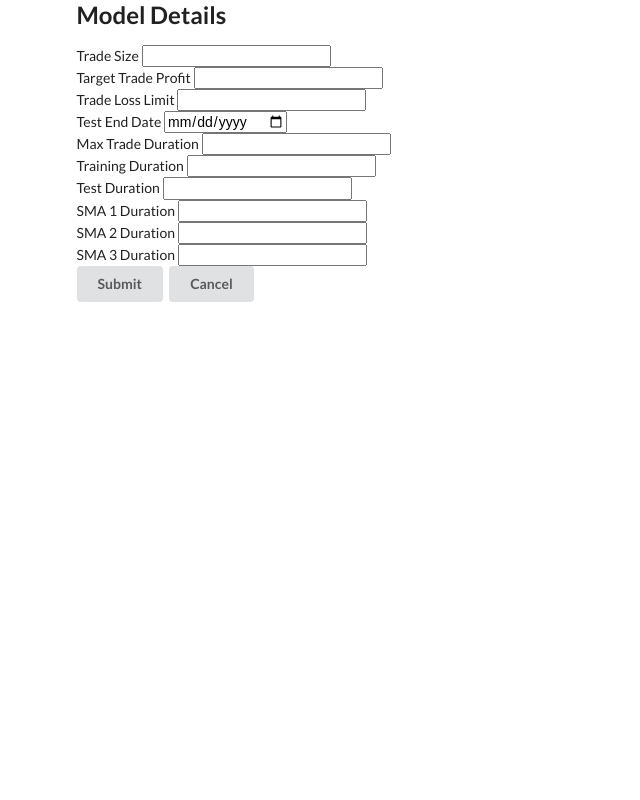
After one commit to colinmoughton/Ginger, a FastAPI app: template templates/model_details.html in a window 1280 px wide. The commit adds this page. Shown: the whole page, without its empty margins (0-640 px from the left). Run offline with FastAPI, Linux system fonts and the light colour scheme; the template is opened without the code that fills it, so the values that code supplies are empty; some libraries are stand-ins or nearby versions.

Commit message:
added in more db columns for the model and a page to enter model details

```diff
--- a/app.py
+++ b/app.py
@@ -1,8 +1,7 @@
 from fastapi import FastAPI, Depends, Request, Form, status
-
-from starlette.responses import RedirectResponse
+from fastapi.responses import RedirectResponse
 from starlette.templating import Jinja2Templates
-
+from datetime import datetime
 from sqlalchemy.orm import Session
 
 import models
@@ -10,7 +9,7 @@ from database import SessionLocal, engine
 
 models.Base.metadata.create_all(bind=engine)
 
-from models import StockList, metadata_obj
+from models import StockList, PredictiveModel
 from sqlalchemy import Table, select
 import matplotlib.pyplot as plt
 import base64
@@ -27,7 +26,7 @@ def get_db():
     try:
         yield db
     finally:
-        db.close
+        db.close()
 
 
 def plot_to_base64(fig):
@@ -40,12 +39,12 @@ def plot_to_base64(fig):
 
 @app.get("/")
 def home(request: Request, db: Session = Depends(get_db)):
-    Pmodel_list = db.query(models.PredictiveModel).all()
+    Pmodel_list = db.query(PredictiveModel).all()
     return templates.TemplateResponse("base.html", {"request": request, "Pmodel_list": Pmodel_list})
 
 @app.post("/add")
 def add(request: Request, title: str = Form(...), db: Session = Depends(get_db)):
-    new_Pmodel = models.PredictiveModel(title=title)
+    new_Pmodel = PredictiveModel(title=title)
     db.add(new_Pmodel)
     db.commit()
 
@@ -54,7 +53,7 @@ def add(request: Request, title: str = Form(...), db: Session = Depends(get_db))
 
 @app.get("/update/{Pmodel_id}")
 def update(request: Request, Pmodel_id: int, db: Session = Depends(get_db)):
-    Pmodel = db.query(models.PredictiveModel).filter(models.PredictiveModel.id).first()
+    Pmodel = db.query(PredictiveModel).filter(PredictiveModel.id == Pmodel_id).first()
     Pmodel.complete = not Pmodel.complete
     db.commit()
 
@@ -63,7 +62,7 @@ def update(request: Request, Pmodel_id: int, db: Session = Depends(get_db)):
 
 @app.get("/delete/{Pmodel_id}")
 def delete(request: Request, Pmodel_id: int, db: Session = Depends(get_db)):
-    Pmodel = db.query(models.PredictiveModel).filter(models.PredictiveModel.id).first()
+    Pmodel = db.query(PredictiveModel).filter(PredictiveModel.id == Pmodel_id).first()
     db.delete(Pmodel)
     db.commit()
 
@@ -74,7 +73,6 @@ def delete(request: Request, Pmodel_id: int, db: Session = Depends(get_db)):
 def stock_list(request: Request, db: Session = Depends(get_db)):
     stocks = db.query(StockList).all()
     return templates.TemplateResponse("stock_list.html", {"request": request, "stocks": stocks})
-
 
 @app.get("/view_stock/{stock_name}")
 def view_stock(stock_name: str, request: Request, db: Session = Depends(get_db)):
@@ -114,3 +112,42 @@ def view_stock(stock_name: str, request: Request, db: Session = Depends(get_db))
             "volume_plot": plots["volume_plot"]
         }
     )
+
+@app.get("/open_model/{model_id}")
+def open_model(model_id: int, request: Request, db: Session = Depends(get_db)):
+    model = db.query(PredictiveModel).filter(PredictiveModel.id == model_id).first()
+    return templates.TemplateResponse("model_details.html", {"request": request, "model": model})
+
+@app.post("/submit_model_inputs/{model_id}")
+def submit_model_inputs(
+    model_id: int,
+    trade_size: float = Form(...),
+    target_trade_profit: float = Form(...),
+    trade_loss_limit: float = Form(...),
+    test_end_date: str = Form(...),
+    max_trade_duration: int = Form(...),
+    training_duration: int = Form(...),
+    test_duration: int = Form(...),
+    sma_1_duration: int = Form(...),
+    sma_2_duration: int = Form(...),
+    sma_3_duration: int = Form(...),
+    db: Session = Depends(get_db)
+):
+    # Convert test_end_date from string to date object
+    test_end_date = datetime.strptime(test_end_date, "%Y-%m-%d").date()
+
+    # Update model details directly in PredictiveModels table
+    db.query(PredictiveModel).filter(PredictiveModel.id == model_id).update({
+        "trade_size": trade_size,
+        "target_trade_profit": target_trade_profit,
+        "trade_loss_limit": trade_loss_limit,
+        "test_end_date": test_end_date,
+        "max_trade_duration": max_trade_duration,
+        "training_duration": training_duration,
+        "test_duration": test_duration,
+        "sma_1_duration": sma_1_duration,
+        "sma_2_duration": sma_2_duration,
+        "sma_3_duration": sma_3_duration
+    })
+    db.commit()
+    return RedirectResponse(url=app.url_path_for("home"), status_code=status.HTTP_303_SEE_OTHER)
--- a/templates/base.html
+++ b/templates/base.html
@@ -55,9 +55,10 @@
 
         <a class="ui blue button" href="/update/{{ Pmodel.id }}">Update</a>
         <a class="ui red button" href="/delete/{{ Pmodel.id }}">Delete</a>
-        <a class="ui blue right floated button" href="/open_model/{{ Pmodel.id }}">Open Model</a>
+        <a class="ui blue right floated button" href="{{ url_for('open_model', model_id=Pmodel.id) }}">Open Model</a>
+
     </div>
     {% endfor %}
     </div>
 </body>
-</htmal>
+</html>
--- /dev/null
+++ b/templates/model_details.html
@@ -0,0 +1,57 @@
+<!DOCTYPE html>
+<html lang="en">
+<head>
+    <meta charset="UTF-8">
+    <title>Model Details</title>
+    <link rel="stylesheet" href="https://cdn.jsdelivr.net/npm/semantic-ui@2.5.0/dist/semantic.min.css">
+</head>
+<body>
+    <div class="ui container">
+        <h2>Model Details</h2>
+        <form action="{{ url_for('submit_model_inputs', model_id=model.id) }}" method="post">
+            <div class="field">
+                <label>Trade Size</label>
+                <input type="number" step="any" name="trade_size" value="{{ model.trade_size or '' }}">
+            </div>
+            <div class="field">
+                <label>Target Trade Profit</label>
+                <input type="number" step="any" name="target_trade_profit" value="{{ model.target_trade_profit or '' }}">
+            </div>
+            <div class="field">
+                <label>Trade Loss Limit</label>
+                <input type="number" step="any" name="trade_loss_limit" value="{{ model.trade_loss_limit or '' }}">
+            </div>
+            <div class="field">
+                <label>Test End Date</label>
+                <input type="date" name="test_end_date" value="{{ model.test_end_date or '' }}">
+            </div>
+            <div class="field">
+                <label>Max Trade Duration</label>
+                <input type="number" name="max_trade_duration" value="{{ model.max_trade_duration or '' }}">
+            </div>
+            <div class="field">
+                <label>Training Duration</label>
+                <input type="number" name="training_duration" value="{{ model.training_duration or '' }}">
+            </div>
+            <div class="field">
+                <label>Test Duration</label>
+                <input type="number" name="test_duration" value="{{ model.test_duration or '' }}">
+            </div>
+            <div class="field">
+                <label>SMA 1 Duration</label>
+                <input type="number" name="sma_1_duration" value="{{ model.sma_1_duration or '' }}">
+            </div>
+            <div class="field">
+                <label>SMA 2 Duration</label>
+                <input type="number" name="sma_2_duration" value="{{ model.sma_2_duration or '' }}">
+            </div>
+            <div class="field">
+                <label>SMA 3 Duration</label>
+                <input type="number" name="sma_3_duration" value="{{ model.sma_3_duration or '' }}">
+            </div>
+            <button type="submit" class="ui button">Submit</button>
+            <a href="{{ url_for('home') }}" class="ui button">Cancel</a>
+        </form>
+    </div>
+</body>
+</html>
```
Also changed, not shown: models.py (+14 -7 lines).
